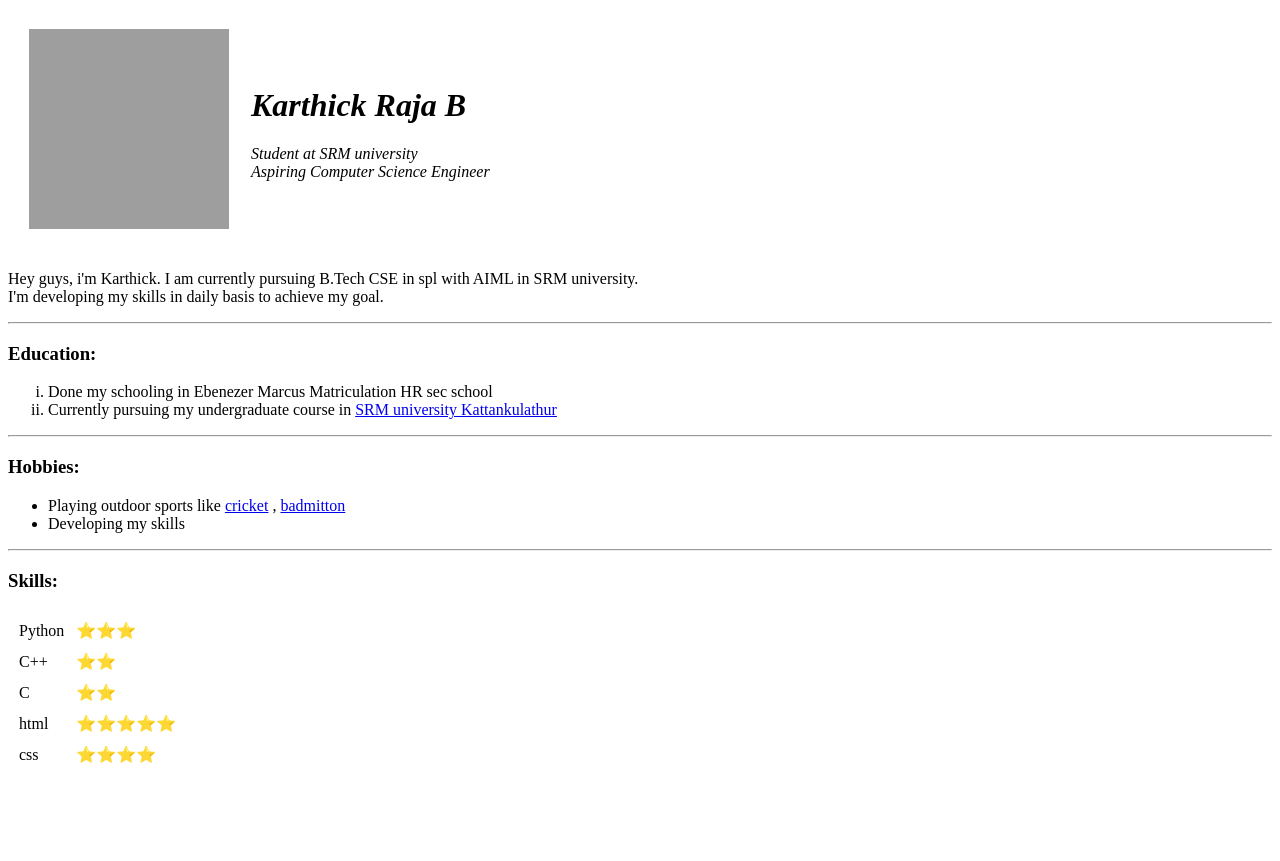
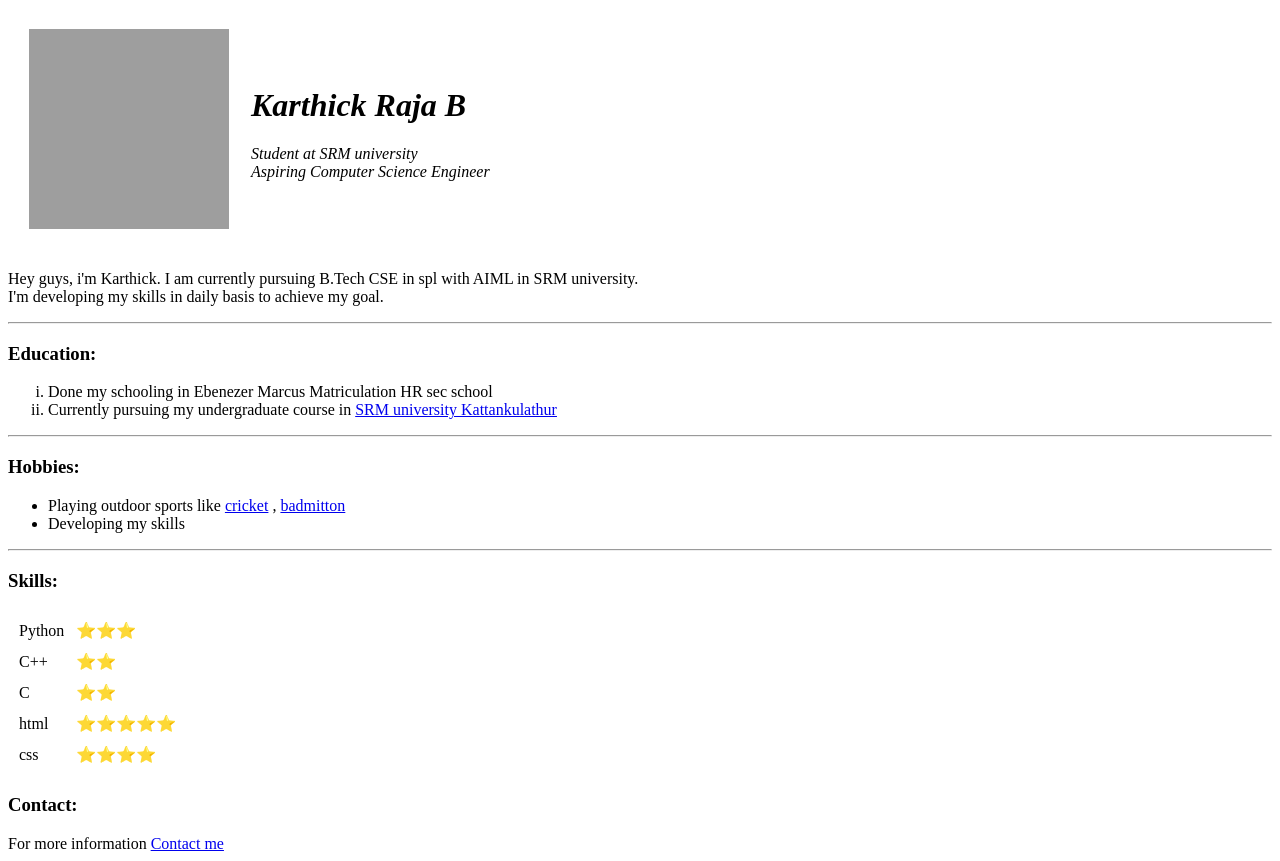
Before and after one commit to kar126/webdev, a plain HTML site: page cv in html/index.html in a window 1280 px wide. Before the commit the page ends 800 px from the top, so only its background shows below. Drawn offline with Linux system fonts and the light colour scheme; grey boxes are pictures that could not be loaded.

Commit message:
Update index.html

```diff
--- a/cv in html/index.html
+++ b/cv in html/index.html
@@ -59,6 +59,8 @@
         <td>⭐⭐⭐⭐</td>
       </tr>
     </tbody>
-  </table>
+    </table>
+    <h3 class="contact">Contact:</h3>
+    For more information <a href="contact.html">Contact me</a>
   </body>
 </html>
```
